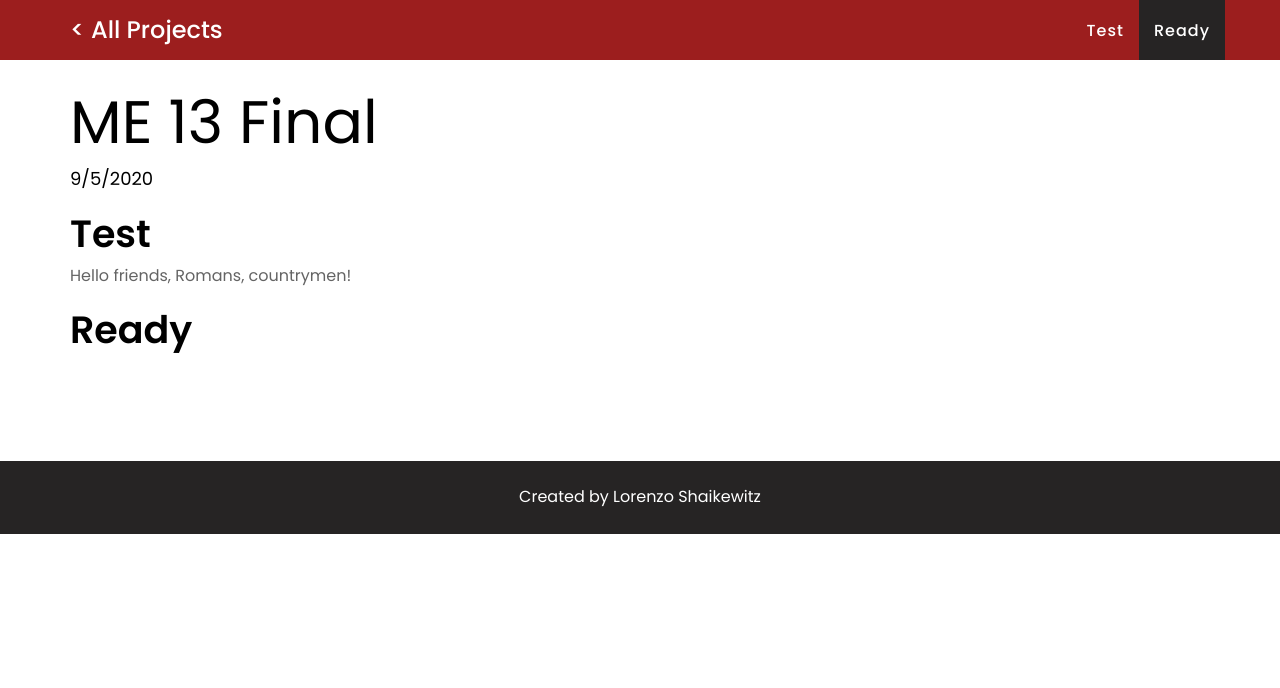
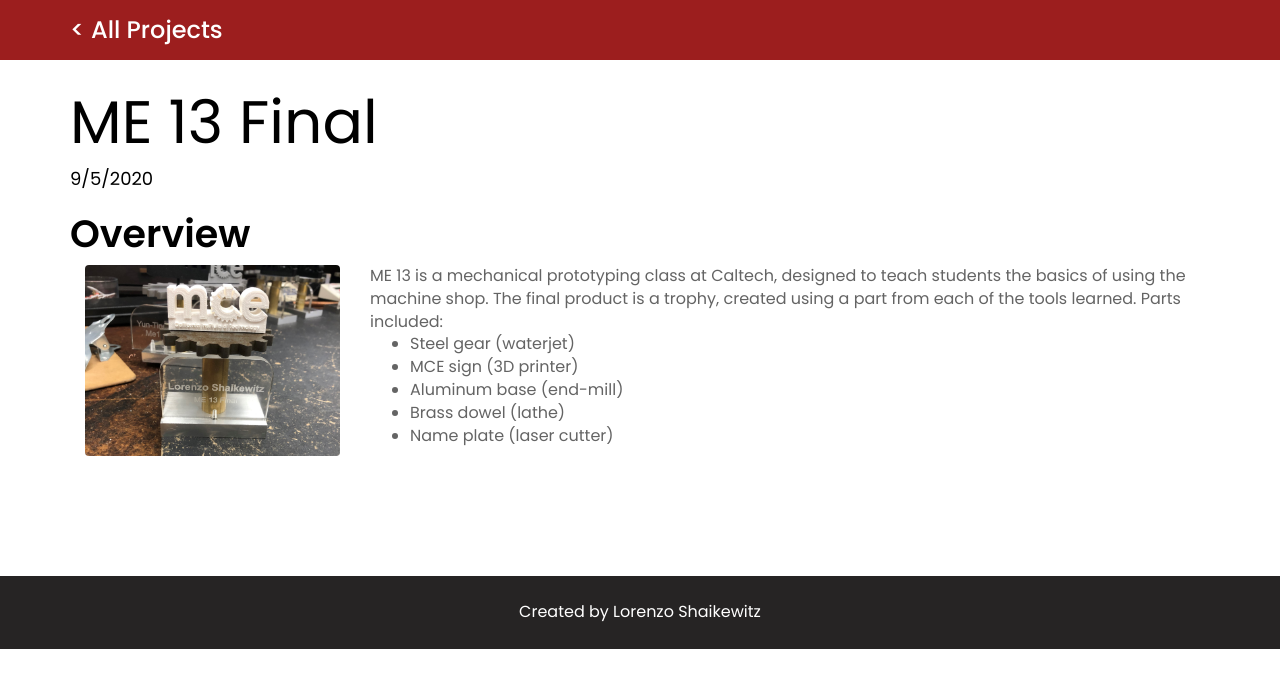
Before and after one commit to lopenguin/old-website, a Jekyll site: the page built from projects/me13.html, in a window 1280 px wide. Shown: the top 688 px of the page. Built offline with Jekyll 4.4.1, drawn with Linux system fonts in a browser that asks for light colours; nearby versions of some CDN libraries.

Commit message:
Update me13 project

```diff
--- a/projects/me13.html
+++ b/projects/me13.html
@@ -1,26 +1,30 @@
 ---
 # Put a short, abstract-like thing in a file in _works.
-# Be really carefuly with quotes. Just use the escape (forward slash)
+# Be really careful with quotes. Just use the escape (forward slash)
 
 layout: project
 title: "ME 13 Final"
-# cover-pic: "/assets/img/works/ME_13_final.jpg"
 date: "9/5/2020"
 
 # Sections
 main:
-  - h1: "Test"
-    slug: "test"
+  - h1: "Overview"
+    slug: ""
     body: "
           <p>
-            Hello friends, Romans, countrymen!
-          </p>
-          "
-  - h1: "Ready"
-    slug: "ready"
-    body: "
-          <p>
-
+            <div class=\"col-md-3\">
+                <img src=\"/assets/img/works/ME_13_final.jpg\">
+            </div>
+            <div class=\"col-md-9\">
+              ME 13 is a mechanical prototyping class at Caltech, designed to teach students the basics of using the machine shop. The final product is a trophy, created using a part from each of the tools learned. Parts included:
+              <ul>
+                <li>Steel gear (waterjet)</li>
+                <li>MCE sign (3D printer)</li>
+                <li>Aluminum base (end-mill)</li>
+                <li>Brass dowel (lathe)</li>
+                <li>Name plate (laser cutter)</li>
+              </ul>
+            </div>
           </p>
           "
 ---
```
Also changed, not shown: _works/me13.md (+0 -5 lines).
